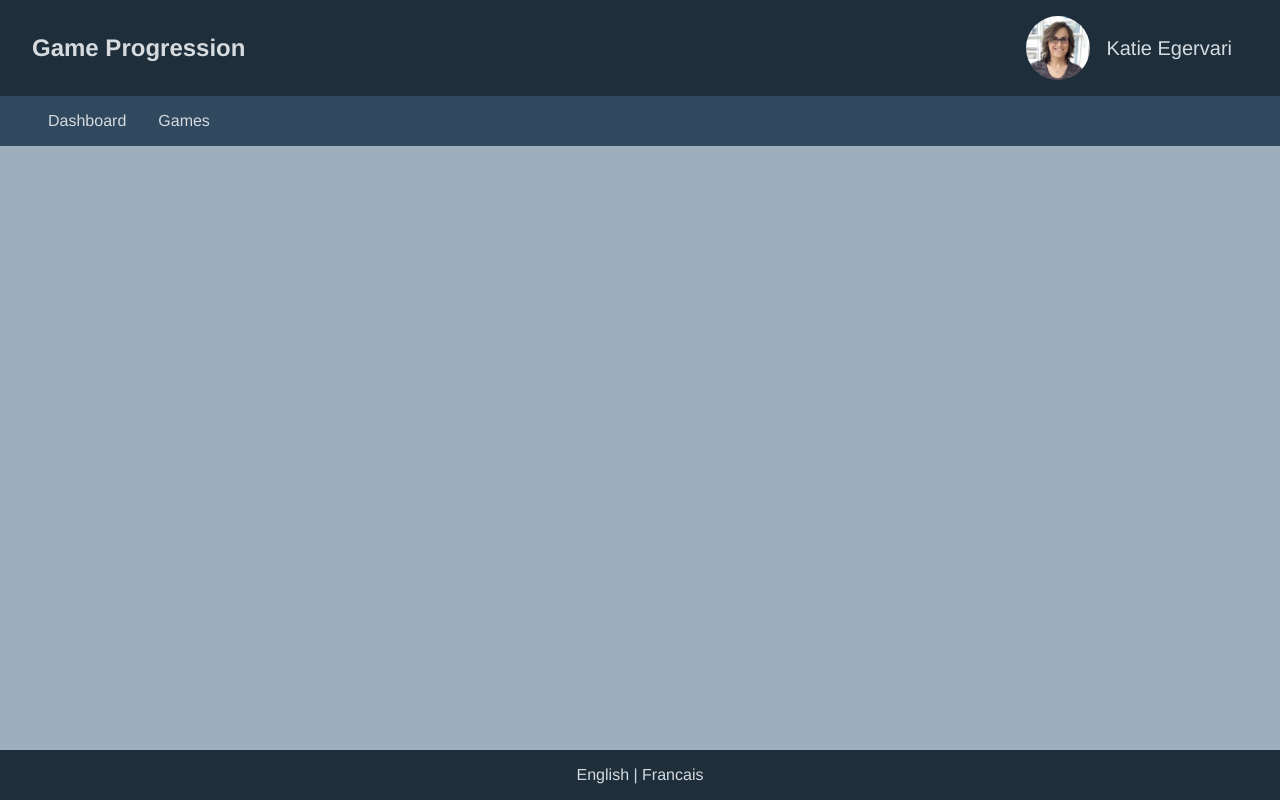
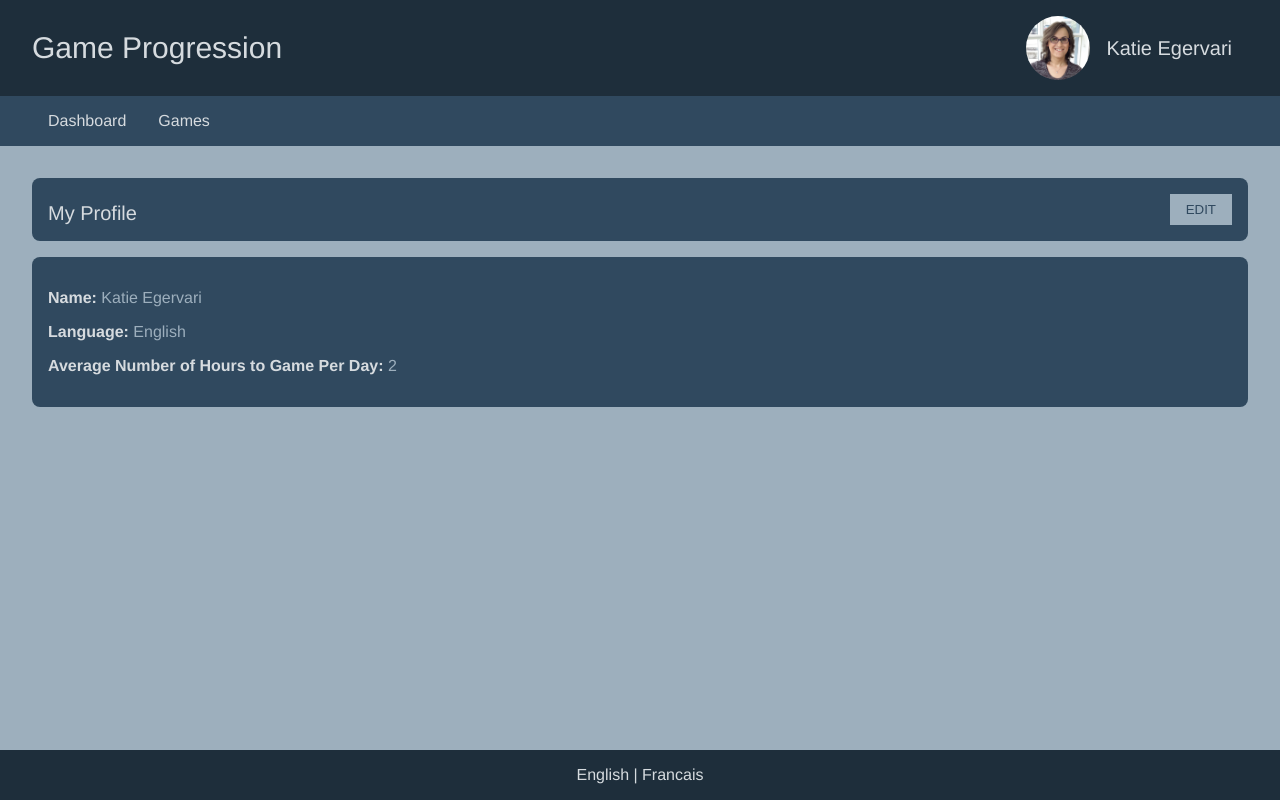
Before and after one commit to egervari/game-progression, a Vue app: page /profile in a window 1280 px wide. Built offline with nearby package versions, Linux system fonts and the light colour scheme.

Commit message:
Added Profile

```diff
--- a/src/app/components/Header.vue
+++ b/src/app/components/Header.vue
@@ -26,6 +26,8 @@
     padding: 0 2rem;
 
     h1 {
+      font-size: 30px;
+      font-weight: normal;
       margin: 0;
     }
   }
--- a/src/app/components/UserProfileHeader.vue
+++ b/src/app/components/UserProfileHeader.vue
@@ -1,9 +1,21 @@
 <template>
-  <section id="user-profile-header">
+  <section id="user-profile-header"
+           @click="goToProfile()">
     <img src="../../assets/profile-image.jpg" />
     Katie Egervari
   </section>
 </template>
+
+<script>
+  export default {
+    name: 'UserProfileHeader',
+    methods: {
+      goToProfile: function() {
+        this.$router.push('/profile');
+      }
+    }
+  }
+</script>
 
 <style lang="scss" scoped>
   @import '../styles/colors';
--- /dev/null
+++ b/src/app/modules/profile/Profile.vue
@@ -0,0 +1,27 @@
+<template>
+  <section id="profile">
+    <Pane>
+      <SectionHeader>My Profile</SectionHeader>
+      <Button type="normal">Edit</Button>
+    </Pane>
+
+    <ProfileDetails></ProfileDetails>
+  </section>
+</template>
+
+<script>
+  import SectionHeader from "@/app/modules/ui/components/SectionHeader";
+  import Pane from "@/app/modules/ui/components/Pane";
+  import Button from "@/app/modules/ui/components/Button";
+  import ProfileDetails from "@/app/modules/profile/components/ProfileDetails";
+  export default {
+    name: 'Profile',
+    components: {ProfileDetails, Button, Pane, SectionHeader}
+  }
+</script>
+
+<style lang="scss" scoped>
+  #profile {
+
+  }
+</style>
--- /dev/null
+++ b/src/app/modules/profile/components/ProfileDetails.vue
@@ -0,0 +1,31 @@
+<template>
+  <Pane id="profile-details">
+    <article>
+      <p>
+        <strong>Name: </strong>
+        <Emphasis>Katie Egervari</Emphasis>
+      </p>
+      <p>
+        <strong>Language: </strong>
+        <Emphasis>English</Emphasis>
+      </p>
+      <p>
+        <strong>Average Number of Hours to Game Per Day: </strong>
+        <Emphasis>2</Emphasis>
+      </p>
+    </article>
+  </Pane>
+</template>
+
+<script>
+  import Pane from "@/app/modules/ui/components/Pane";
+  import Emphasis from "@/app/modules/ui/components/Emphasis";
+  export default {
+    name: 'ProfileDetails',
+    components: {Emphasis, Pane}
+  }
+</script>
+
+<style lang="scss" scoped>
+
+</style>
--- a/src/app/modules/ui/components/Input.vue
+++ b/src/app/modules/ui/components/Input.vue
@@ -15,6 +15,7 @@
 
   input.input {
     border: none;
+    background: lighten($text-on-dark, 5%);
     color: $text-on-white;
     flex-grow: 1;
     font-size: 1em;
@@ -22,7 +23,6 @@
     padding: 0.4rem 0.5rem;
 
     &:disabled {
-      background: white;
       opacity: 0.5;
     }
 
--- a/src/app/modules/ui/components/Select.vue
+++ b/src/app/modules/ui/components/Select.vue
@@ -11,7 +11,11 @@
 </script>
 
 <style lang="scss" scoped>
+  @import '../../../styles/colors';
+
   select.select {
+    background: lighten($text-on-dark, 5%);
+    color: $text-on-white;
     padding: 0.4rem;
   }
 </style>
--- a/src/router.js
+++ b/src/router.js
@@ -14,12 +14,17 @@ export default new Router({
     {
       path: '/dashboard',
       name: 'dashboard',
-      component: () => import(/* webpackChunkName: "dashboard" */ './app/modules/dashboard/Dashboard.vue')
+      component: () => import(/* webpackChunkName: "dashboard" */ './app/modules/dashboard/Dashboard')
     },
     {
       path: '/games',
       name: 'games',
-      component: () => import(/* webpackChunkName: "games" */ './app/modules/games/Games.vue')
+      component: () => import(/* webpackChunkName: "games" */ './app/modules/games/Games')
+    },
+    {
+      path: '/profile',
+      name: 'profile',
+      component: () => import(/* webpackChunkName: "games" */ './app/modules/profile/Profile')
     }
   ]
 })
```
